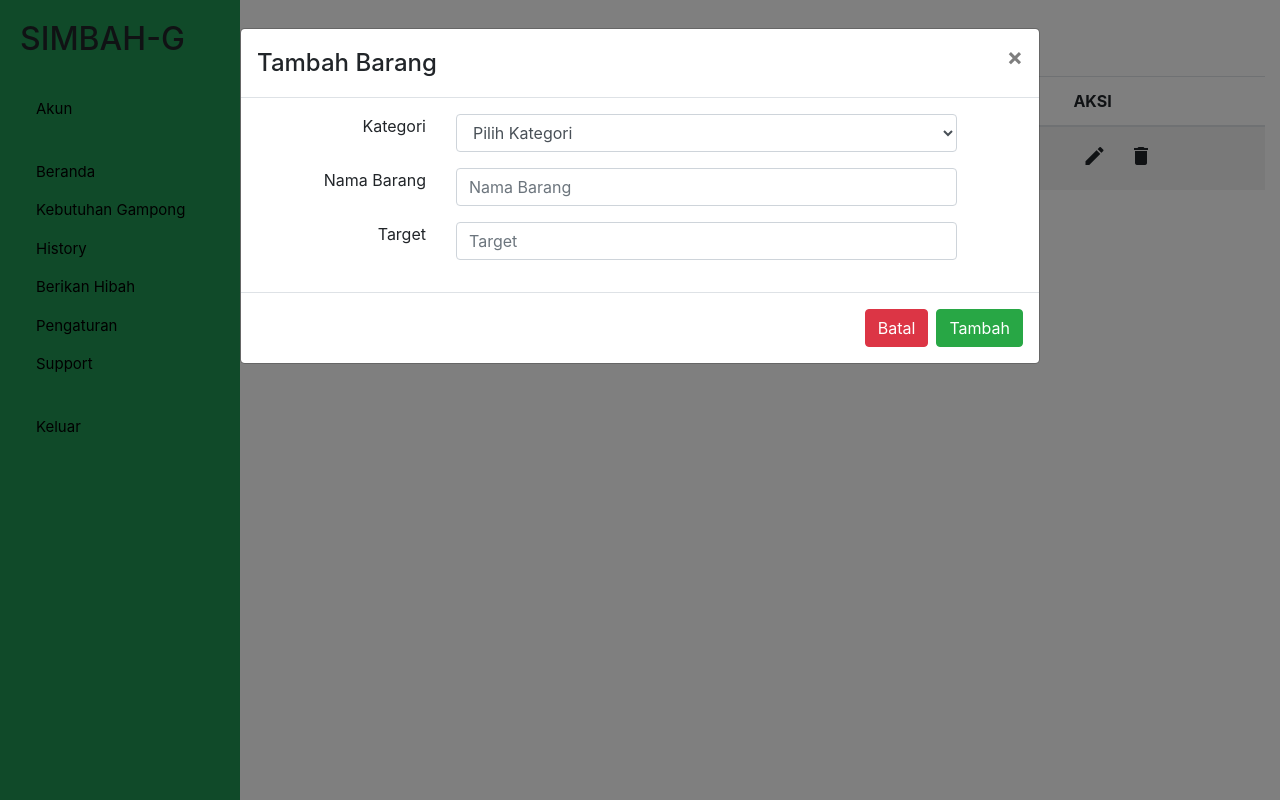
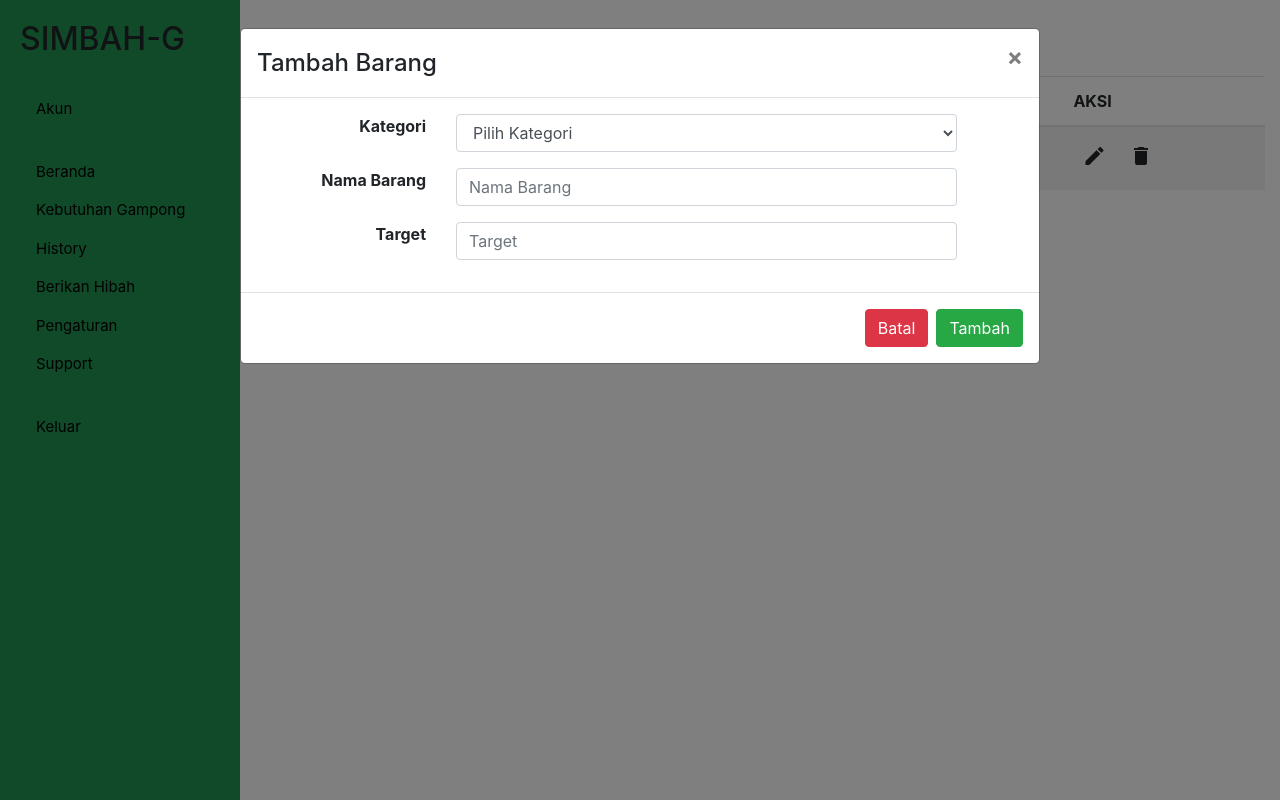
Before and after one commit to irham29/INF206-2021-RI2-SIMBAH-G, a PHP site: page /pengaturan.php in a window 1280 px wide, after a click on "TAMBAH". Run offline with PHP 8.4, Linux system fonts and the light colour scheme; tables that the repository leaves empty or names only in its code hold one stand-in row (values such as "Sample post").

Commit message:
edit label modal_tambah menjadi bold

```diff
--- a/SIMBAH-G/modal_tambah.php
+++ b/SIMBAH-G/modal_tambah.php
@@ -17,7 +17,7 @@
         <!-- Kategori -->
         <div class="form-group">
           <div class="row">
-          <label class="col-sm-3 control-label text-right">Kategori</label>
+          <label class="col-sm-3 control-label text-right font-weight-bold">Kategori</label>
             <div class="col-sm-8">
               <select name="tambah_kategori" class="form-control select2" style="width: 100%;">
                 <option value="Pilih Kategori" selected="selected">Pilih Kategori</option>
@@ -31,7 +31,7 @@
         <!-- Nama Barang -->
         <div class="form-group">
           <div class="row">
-            <label class="col-sm-3 control-label text-right">Nama Barang</label>
+            <label class="col-sm-3 control-label text-right font-weight-bold">Nama Barang</label>
             <div class="col-sm-8">
               <input type="text" class="form-control" name="tambah_nama_barang" placeholder="Nama Barang">
             </div>
@@ -41,7 +41,7 @@
         <!-- Target -->
         <div class="form-group">
           <div class="row">
-            <label class="col-sm-3 control-label text-right">Target</label>
+            <label class="col-sm-3 control-label text-right font-weight-bold">Target</label>
             <div class="col-sm-8">
               <input type="number" class="form-control" name="tambah_target" placeholder="Target">
             </div>
```
